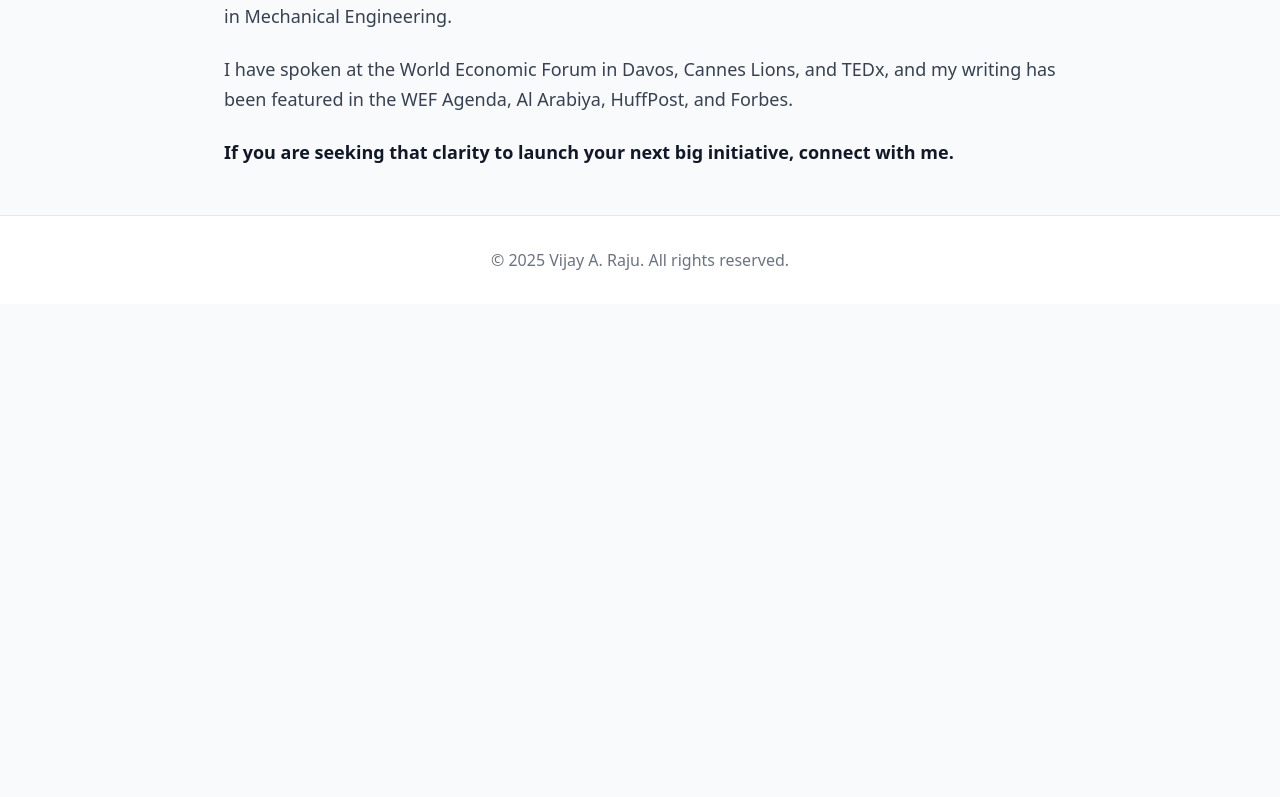
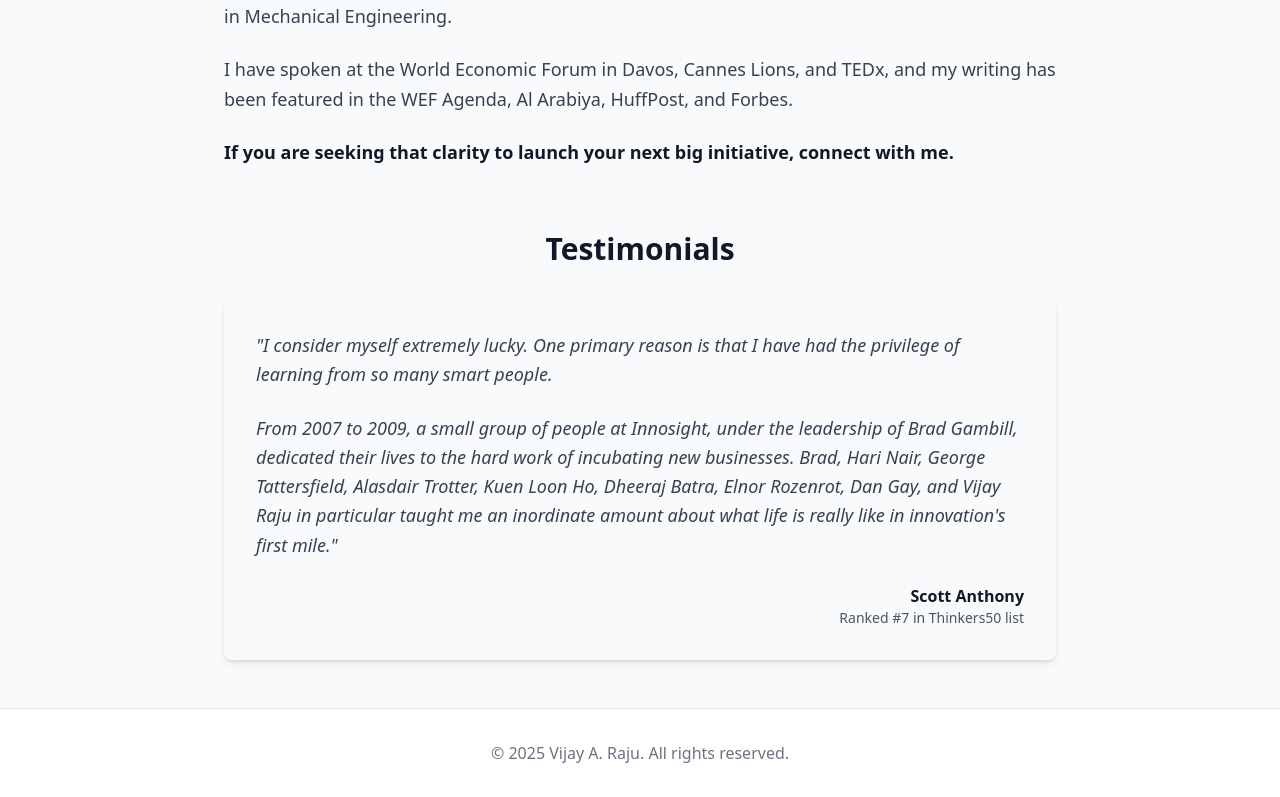
Before and after one commit to Wijay000/draft, a Next.js app: page /about in a window 1280 px wide. Shown: the part 1719-2516 px from the top of the page. Before the commit the page ends 2023 px from the top, so only its background shows below. Built offline with nearby package versions, Linux system fonts and the light colour scheme.

Commit message:
feat(about): add testimonials section with Scott Anthony quote

```diff
--- a/pages/about.js
+++ b/pages/about.js
@@ -88,6 +88,33 @@ export default function About() {
           If you are seeking that clarity to launch your next big initiative, connect with me.
         </p>
       </motion.div>
+
+      {/* Testimonials Section */}
+      <motion.div
+        initial={{ opacity: 0, y: 20 }}
+        animate={{ opacity: 1, y: 0 }}
+        transition={{ delay: 0.4 }}
+        className="mt-16"
+      >
+        <h2 className="text-3xl font-bold text-gray-900 mb-8 text-center">
+          Testimonials
+        </h2>
+
+        <div className="bg-gray-50 rounded-lg p-8 shadow-md">
+          <p className="text-lg leading-relaxed text-gray-700 mb-6 italic">
+            "I consider myself extremely lucky. One primary reason is that I have had the privilege of learning from so many smart people.
+          </p>
+          <p className="text-lg leading-relaxed text-gray-700 mb-6 italic">
+            From 2007 to 2009, a small group of people at Innosight, under the leadership of Brad Gambill, dedicated their lives to the hard work of incubating new businesses. Brad, Hari Nair, George Tattersfield, Alasdair Trotter, Kuen Loon Ho, Dheeraj Batra, Elnor Rozenrot, Dan Gay, and Vijay Raju in particular taught me an inordinate amount about what life is really like in innovation's first mile."
+          </p>
+          <div className="flex items-center justify-end">
+            <div className="text-right">
+              <p className="font-semibold text-gray-900">Scott Anthony</p>
+              <p className="text-sm text-gray-600">Ranked #7 in Thinkers50 list</p>
+            </div>
+          </div>
+        </div>
+      </motion.div>
     </div>
   )
 }
```
